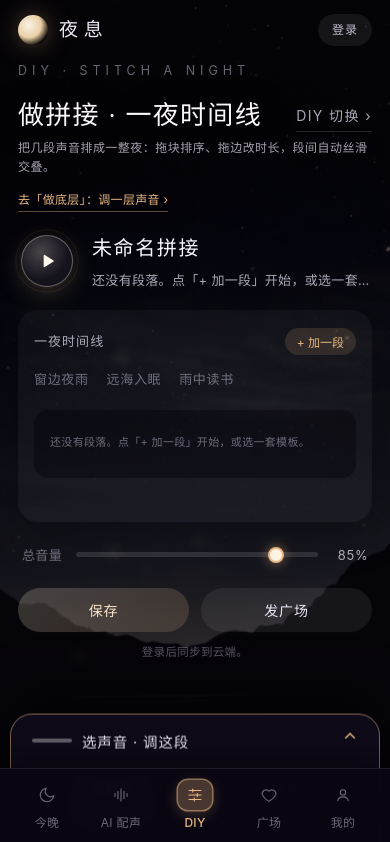
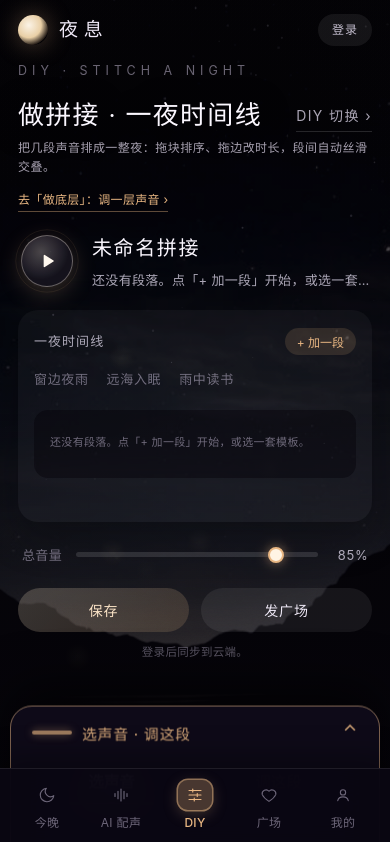
Before and after one commit to smileDSG/asmr, a plain HTML site: page product_site/stitch.html in a window 390 px wide. Shown: the top 842 px of the page. Drawn offline with Linux system fonts and the light colour scheme; no server answers; sample sign-in values are in the browser's storage.

Commit message:
抽屉收起态更明显：把手完整露出+暖色呼吸
- SD_PEEK 50→58px：原来把手高54px却只露50px，被切掉一截显得发灰
- 把手文字改暖色+加粗+轻微呼吸，箭头同步呼吸
- grip 加暖色发光，展开后停呼吸避免干扰

```diff
--- a/product_site/stitch.html
+++ b/product_site/stitch.html
@@ -793,10 +793,29 @@
       cursor: grab; touch-action: none; user-select: none; -webkit-user-select: none;
     }
     #stitchDrawer.dragging .stitch-drawer-handle { cursor: grabbing; }
-    .sd-grip { width: 40px; height: 4px; flex: 0 0 40px; border-radius: 2px; background: rgba(255,255,255,0.34); }
-    .sd-label { flex: 1; text-align: left; }
-    .sd-arrow { font-size: 18px; line-height: 1; color: var(--y-warm); transition: transform 0.3s ease; }
+    .sd-grip {
+      width: 40px; height: 4px; flex: 0 0 40px; border-radius: 2px;
+      background: rgba(233,183,131,0.65);
+      box-shadow: 0 0 8px rgba(233,183,131,0.45);
+    }
+    /* 收起时的把手要一眼能看到：暖色文字 + 微微呼吸 */
+    .sd-label {
+      flex: 1; text-align: left; font-weight: 500;
+      color: var(--y-warm);
+      animation: y-breathe 2.8s ease-in-out infinite;
+      transform-origin: left center;
+    }
+    .sd-arrow {
+      font-size: 18px; line-height: 1; color: var(--y-warm);
+      transition: transform 0.3s ease;
+      animation: y-breathe 2.8s ease-in-out infinite;
+    }
+    #stitchDrawer.open .sd-label,
+    #stitchDrawer.open .sd-arrow { animation: none; }
     #stitchDrawer.open .sd-arrow { transform: rotate(180deg); }
+    @media (prefers-reduced-motion: reduce) {
+      .sd-label, .sd-arrow { animation: none; }
+    }
     .stitch-drawer-tabs {
       flex: 0 0 auto;
       display: grid;
@@ -1864,7 +1883,7 @@ soundPickerModal.onclick = function(e) { if (e.target === soundPickerModal) soun
 // ===== 底部两页抽屉：选声音 / 调这段 =====
 var sdDrawer = document.getElementById("stitchDrawer");
 var sdHandle = document.getElementById("stitchDrawerHandle");
-var SD_PEEK = 50;
+var SD_PEEK = 58;
 var sdVisible = SD_PEEK;
 var sdDrag = null;
 var sdMoved = false;
```
